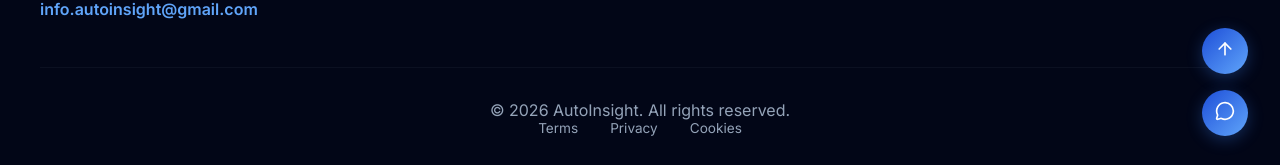
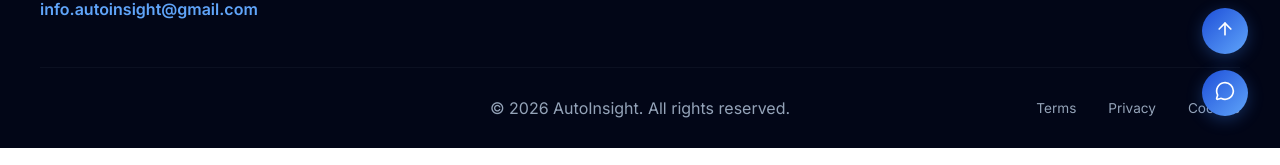
Before and after one commit to akila20040720/autoinsightcs70, a React (Vite) app in the folder autoinsight-frontend/auto-frontend/: page / in a window 1280 px wide. Shown: the part 1636-1801 px from the top of the page. Built offline with nearby package versions, Linux system fonts and the light colour scheme; no server answers.

Commit message:
Update footer.css

```diff
--- a/autoinsight-frontend/auto-frontend/src/styles/Footer.css
+++ b/autoinsight-frontend/auto-frontend/src/styles/Footer.css
@@ -101,15 +101,15 @@
   max-width: 1200px;
   margin: 2rem auto 0 auto;
   display: flex;
-  flex-direction: column;
   align-items: center;
-  justify-content: center;
-  text-align: center;
+  justify-content: space-between;
+  position: relative;
 }
 
 .footer-bottom-links {
   display: flex;
   gap: 2rem;
+  margin-left: auto;
 }
 
 .footer-bottom-links a {
@@ -119,6 +119,10 @@
 }
 
 .footer-copyright {
+  text-align: center;
+  position: absolute;
+  left: 50%;
+  transform: translateX(-50%);
   text-align: center;
 }
 
```
Also changed, not shown: 1 other file (tests, documents, lock files or other folders).
